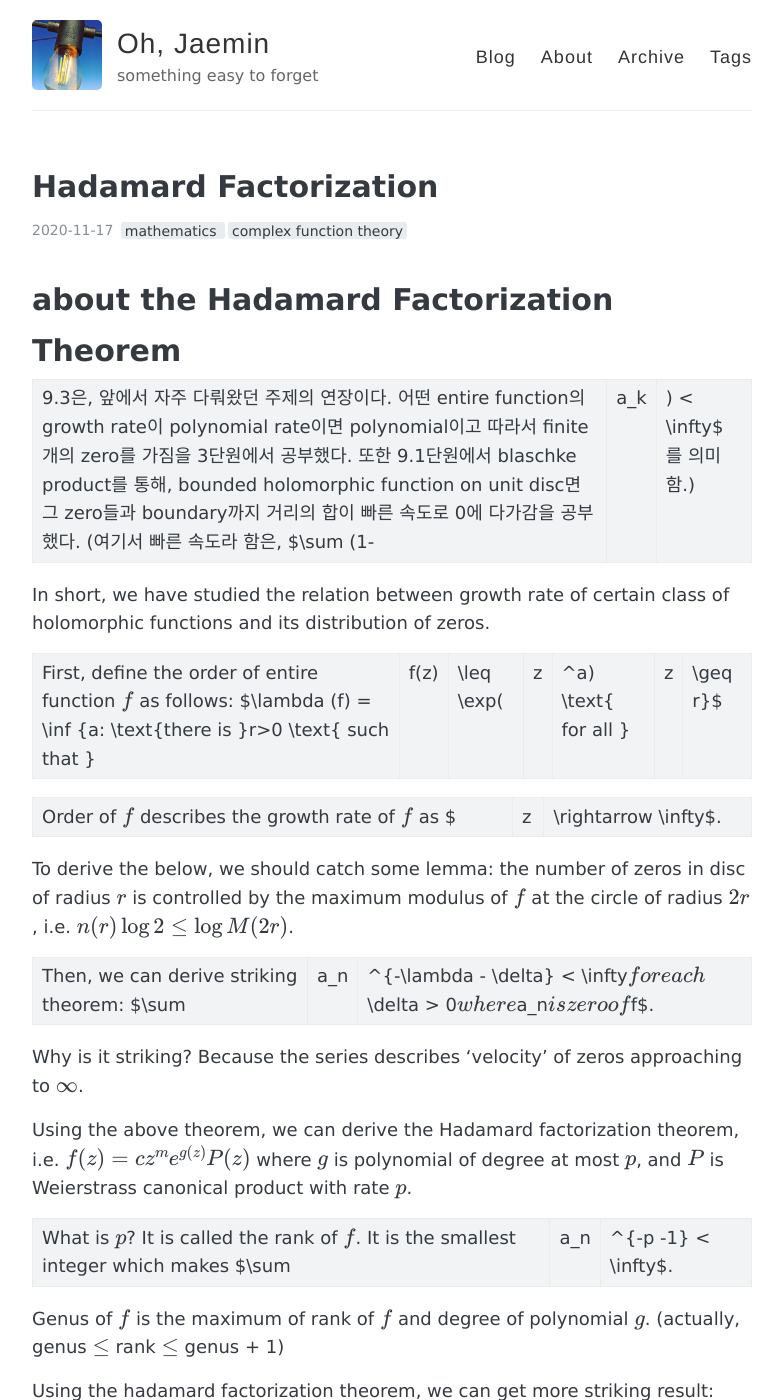
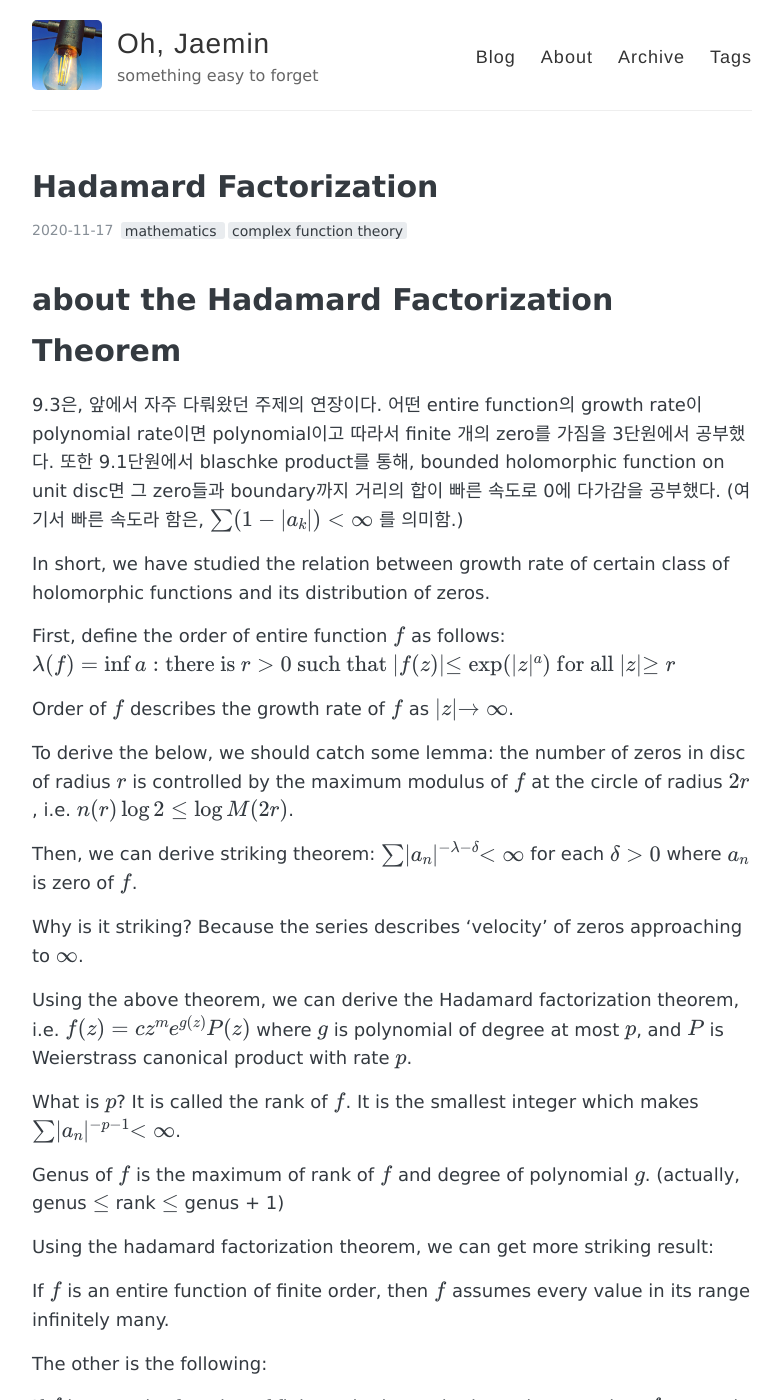
Before and after one commit to jaeminoh/jaeminoh.github.io, a Jekyll site: the page built from _posts/2020-11-17-hadamard_factorization.md, in a window 1280 px wide and 1400 px high. Shown: the whole window, without its empty margins (248-1031 px from the left). Built offline with Jekyll 4.4.1, drawn with Linux system fonts in a browser that asks for light colours; formulas are drawn with MathJax 3.

Commit message:
fix crashes

```diff
--- a/_posts/2020-11-17-hadamard_factorization.md
+++ b/_posts/2020-11-17-hadamard_factorization.md
@@ -8,23 +8,23 @@
 
 # about the Hadamard Factorization Theorem
 
- 9.3은, 앞에서 자주 다뤄왔던 주제의 연장이다. 어떤 entire function의 growth rate이 polynomial rate이면 polynomial이고 따라서 finite 개의 zero를 가짐을 3단원에서 공부했다. 또한 9.1단원에서 blaschke product를 통해, bounded holomorphic function on unit disc면 그 zero들과 boundary까지 거리의 합이 빠른 속도로 0에 다가감을 공부했다. (여기서 빠른 속도라 함은, $\sum (1- |a_k | ) < \infty$ 를 의미함.)
+ 9.3은, 앞에서 자주 다뤄왔던 주제의 연장이다. 어떤 entire function의 growth rate이 polynomial rate이면 polynomial이고 따라서 finite 개의 zero를 가짐을 3단원에서 공부했다. 또한 9.1단원에서 blaschke product를 통해, bounded holomorphic function on unit disc면 그 zero들과 boundary까지 거리의 합이 빠른 속도로 0에 다가감을 공부했다. (여기서 빠른 속도라 함은, $\sum (1- \lvert a_k \lvert ) < \infty$ 를 의미함.)
 
 In short, we have studied the relation between  growth rate of certain class of holomorphic functions and its distribution of zeros.
 
- First, define the order of entire function $f$ as follows: $\lambda (f) = \inf \{a: \text{there is }r>0 \text{ such that } |f(z)| \leq \exp(|z|^a) \text{ for all }|z| \geq r\}$
+ First, define the order of entire function $f$ as follows: $\lambda (f) = \inf \{a: \text{there is }r>0 \text{ such that } \lvert f(z)\lvert \leq \exp(\lvert z\lvert^a) \text{ for all }\lvert z\lvert \geq r\}$
 
- Order of $f$ describes the growth rate of $f$ as $|z| \rightarrow \infty$.
+ Order of $f$ describes the growth rate of $f$ as $\lvert z \lvert \rightarrow \infty$.
 
 To derive the below, we should catch some lemma: the number of zeros in disc of radius $r$ is controlled by the maximum modulus of $f$ at the circle of radius $2r$, i.e. $n(r) \log 2 \leq \log M(2r)$.
 
- Then, we can derive striking theorem: $\sum |a_n|^{-\lambda - \delta} < \infty$ for each $\delta > 0$ where $a_n$ is zero of $f$.
+ Then, we can derive striking theorem: $\sum \lvert a_n\lvert^{-\lambda - \delta} < \infty$ for each $\delta > 0$ where $a_n$ is zero of $f$.
 
  Why is it striking? Because the series describes 'velocity' of zeros approaching to $\infty$.
 
 Using the above theorem, we can derive the Hadamard factorization theorem, i.e. $f(z) = c z^m e^{g(z)} P(z)$ where $g$ is polynomial of degree at most $p$, and $P$ is Weierstrass canonical product with rate $p$.
 
-What is $p$? It is called the rank of $f$. It is the smallest integer which makes $\sum |a_n| ^{-p -1} < \infty$.
+What is $p$? It is called the rank of $f$. It is the smallest integer which makes $\sum \lvert a_n\lvert ^{-p -1} < \infty$.
 
 Genus of $f$ is the maximum of rank of $f$ and degree of polynomial $g$. (actually, genus $\leq$ rank $\leq$ genus + 1)
 
```
Also changed, not shown: _posts/2020-12-19-the-Radon-Nikodym-theorem.md (+1 -1 lines).
